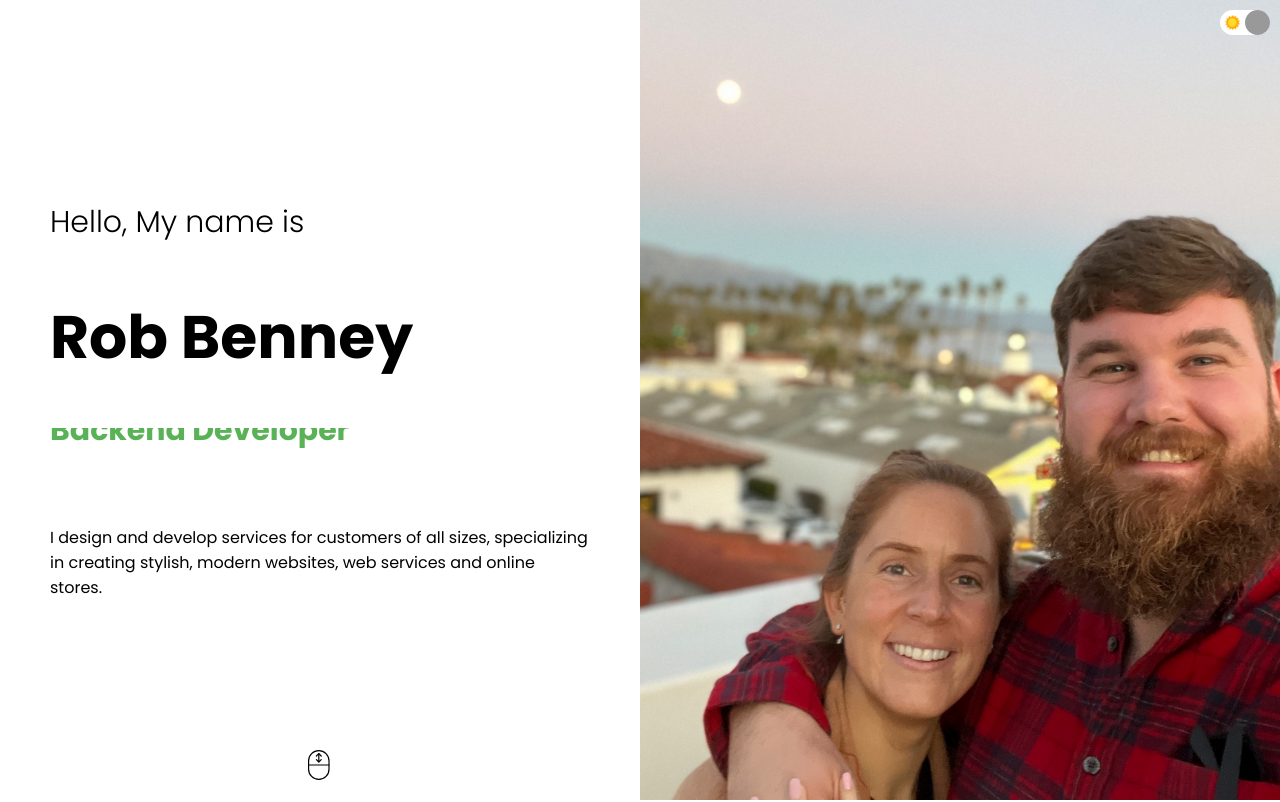
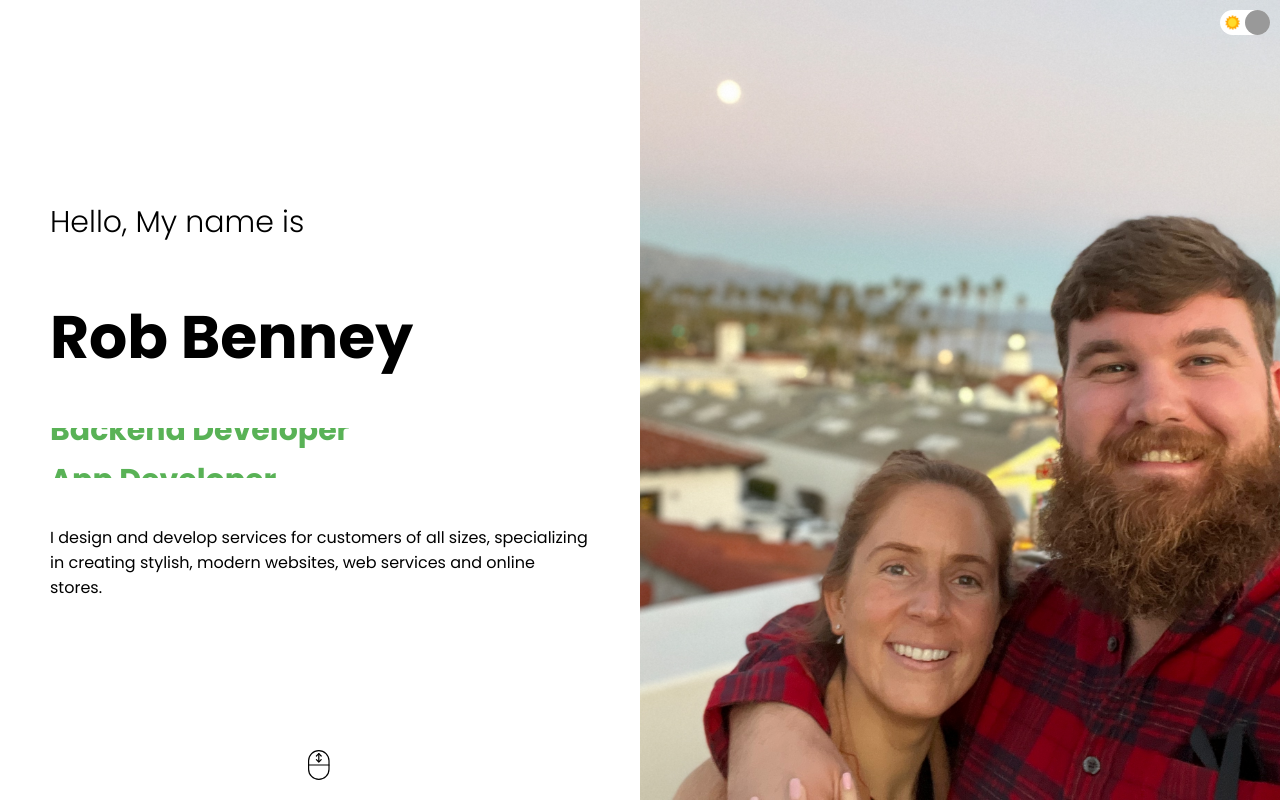
Before and after one commit to Rbenney15/Benney-Portfolio-React, a React (Create React App) app: page / in a window 1280 px wide. Shown: the top 802 px of the page. Built offline with nearby package versions, Linux system fonts and the light colour scheme.

Commit message:
updated location, and added new title

```diff
--- a/src/components/contact/Contact.jsx
+++ b/src/components/contact/Contact.jsx
@@ -49,7 +49,7 @@ const Contact = () => {
             </div>
             <div className="c-info-item">
               <img className="c-icon-add" src={Address} alt="" />
-              Baltimore, MD
+              Washington, D.C.
             </div>
           </div>
         </div>
--- a/src/components/intro/Intro.jsx
+++ b/src/components/intro/Intro.jsx
@@ -13,6 +13,7 @@ const Intro = () => {
               <div className="i-title-item">Full Stack Developer</div>
               <div className="i-title-item">Frontend Developer</div>
               <div className="i-title-item">Backend Developer</div>
+              <div className="i-title-item">App Developer</div>
             </div>
           </div>
           <p className="i-desc">
```
